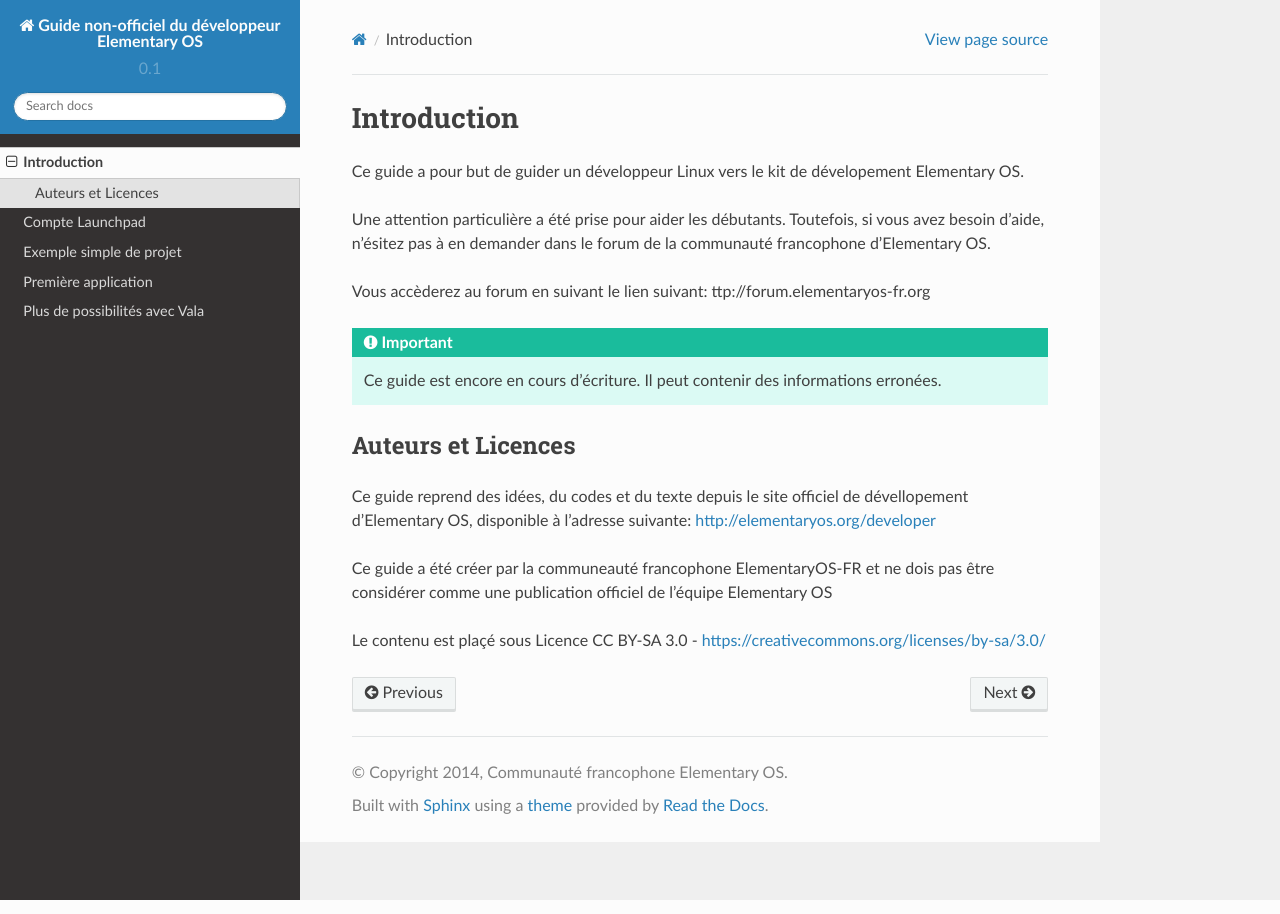
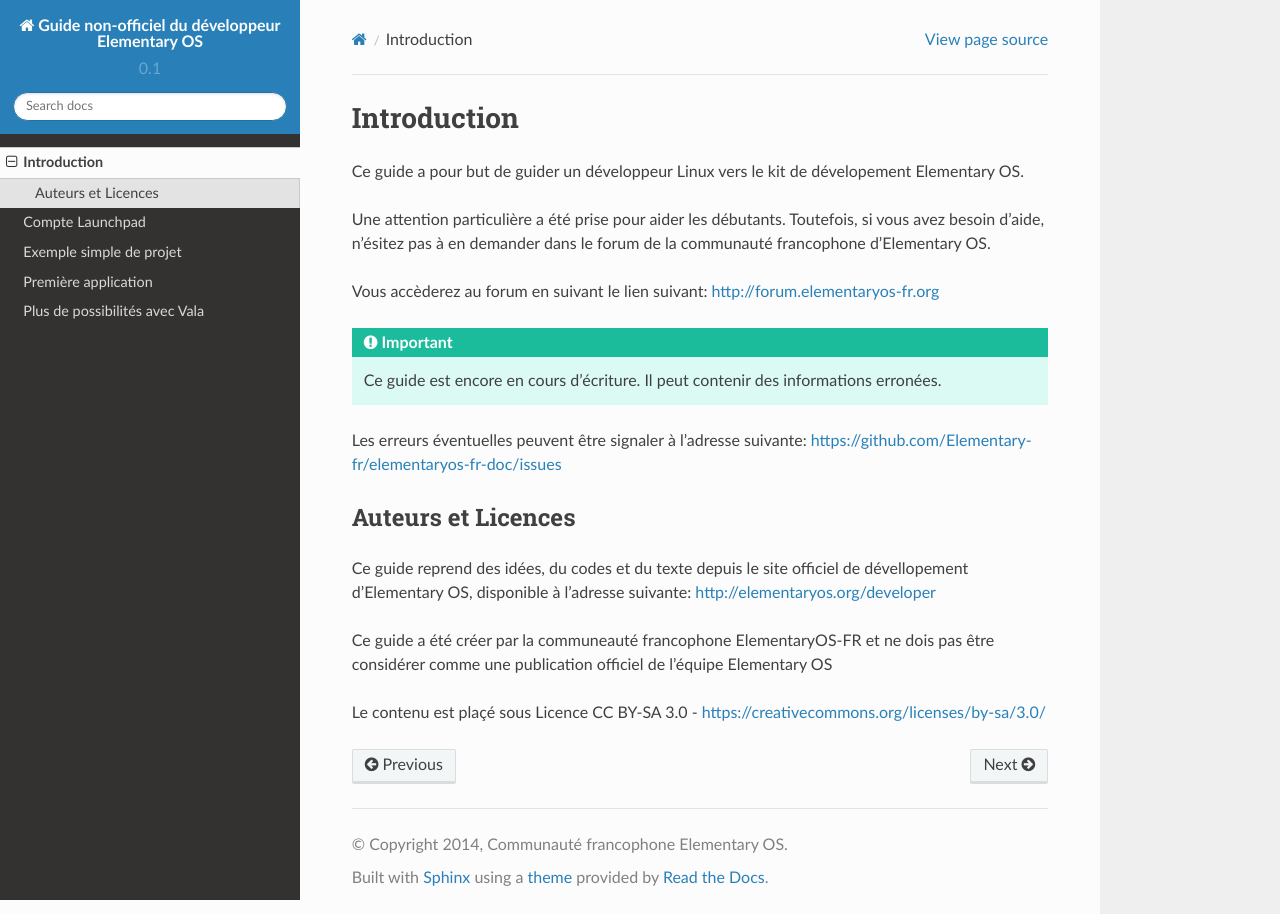
Before and after one commit to elementary-fr/elementaryos-fr-doc, a Sphinx documentation site: the page built from source/intro.rst, in a window 1280 px wide. Built offline with Sphinx 7.4.7 and the Read the Docs theme 2.0.0, drawn with Linux system fonts in a browser that asks for light colours.

Commit message:
Ajout du liens vers le bug tracker

```diff
--- a/source/intro.rst
+++ b/source/intro.rst
@@ -12,12 +12,16 @@
 communauté francophone d'Elementary OS.
 
 Vous accèderez au forum en suivant le lien suivant:
-ttp://forum.elementaryos-fr.org
+http://forum.elementaryos-fr.org
 
 
 .. IMPORTANT::
    Ce guide est encore en cours d'écriture. Il peut
    contenir des informations erronées.
+
+Les erreurs éventuelles peuvent être signaler à l'adresse suivante: https://github.com/Elementary-fr/elementaryos-fr-doc/issues
+
+
 
 Auteurs et Licences
 ===================
```
